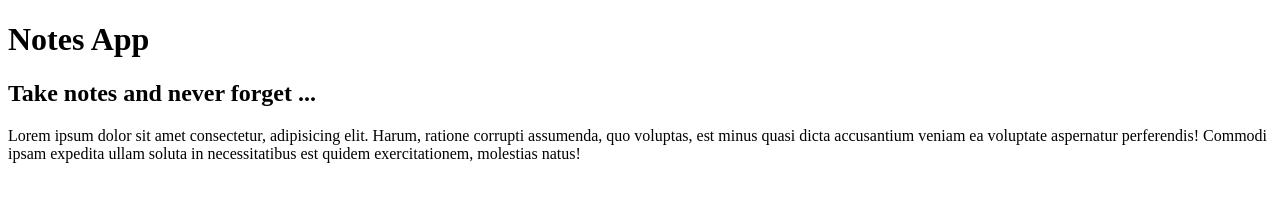
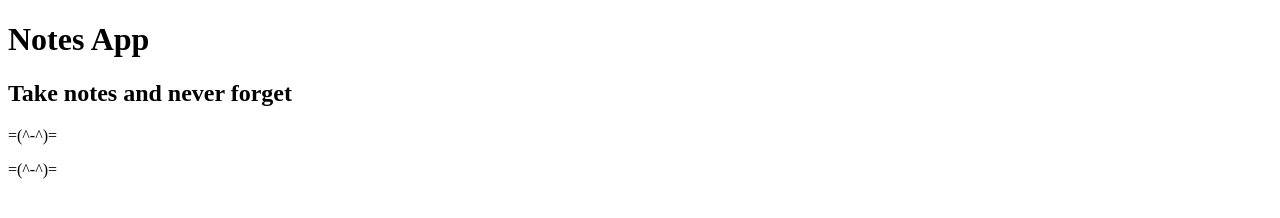
Before and after one commit to hmanuel13/notes-app, a plain HTML site: page index.html in a window 1280 px wide. Drawn offline with Linux system fonts and the light colour scheme.

Commit message:
DOM manipulation practice 1

```diff
--- a/index.html
+++ b/index.html
@@ -1,14 +1,14 @@
 <!DOCTYPE html>
 
 <html>
-  <head>
+  <head></head>
+  <body>
+    <h1>Notes App</h1>
+    <h2>Take notes and never forget </h2>
 
-  </head>
-<body>
-  <h1>Notes App</h1>
-  <h2>Take notes and never forget ...</h2>
+    <p>Lorem ipsum dolor sit amet consectetur, adipisicing elit. Harum, ratione corrupti assumenda, </p>
+    <p> quo voluptas, est minus quasi dicta accusantium veniam ea voluptate aspernatur perferendis!</p>
 
-  <p>Lorem ipsum dolor sit amet consectetur, adipisicing elit. Harum, ratione corrupti assumenda, quo voluptas, est minus quasi dicta accusantium veniam ea voluptate aspernatur perferendis! Commodi ipsam expedita ullam soluta in necessitatibus est quidem exercitationem, molestias natus!</p>
-
-</body>
+    <script src="notes-app.js"></script>
+  </body>
 </html>
--- a/notes-app.js
+++ b/notes-app.js
@@ -1 +1,15 @@
-console.log('Message from the Notes App')
+// DOM - document object model
+
+// // query and remove
+// const p = document.querySelector('p')
+// console.log(p)
+// p.remove()
+
+// query all and remove
+const ps = document.querySelectorAll('p')
+
+ps.forEach(function(p){
+  p.textContent = '=(^-^)='
+  // console.log(p.textContent)
+  // p.remove()
+})
```
